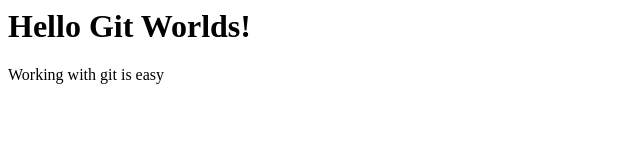
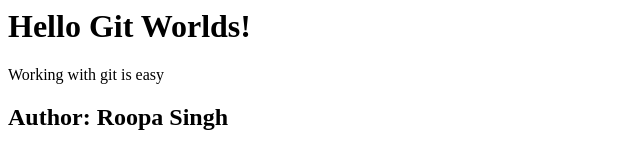
Before and after one commit to roopasingh67/GitGitHubMasterclass, a plain HTML site: page index.html in a window 1280 px wide. Shown: the whole page, without its empty margins (0-640 px from the left). Drawn offline with Linux system fonts and the light colour scheme.

Commit message:
added author

```diff
--- a/index.html
+++ b/index.html
@@ -3,3 +3,5 @@
 <div>
     <p>Working with git is easy</p>
 </div>
+
+<h2>Author: Roopa Singh</h2>
```
